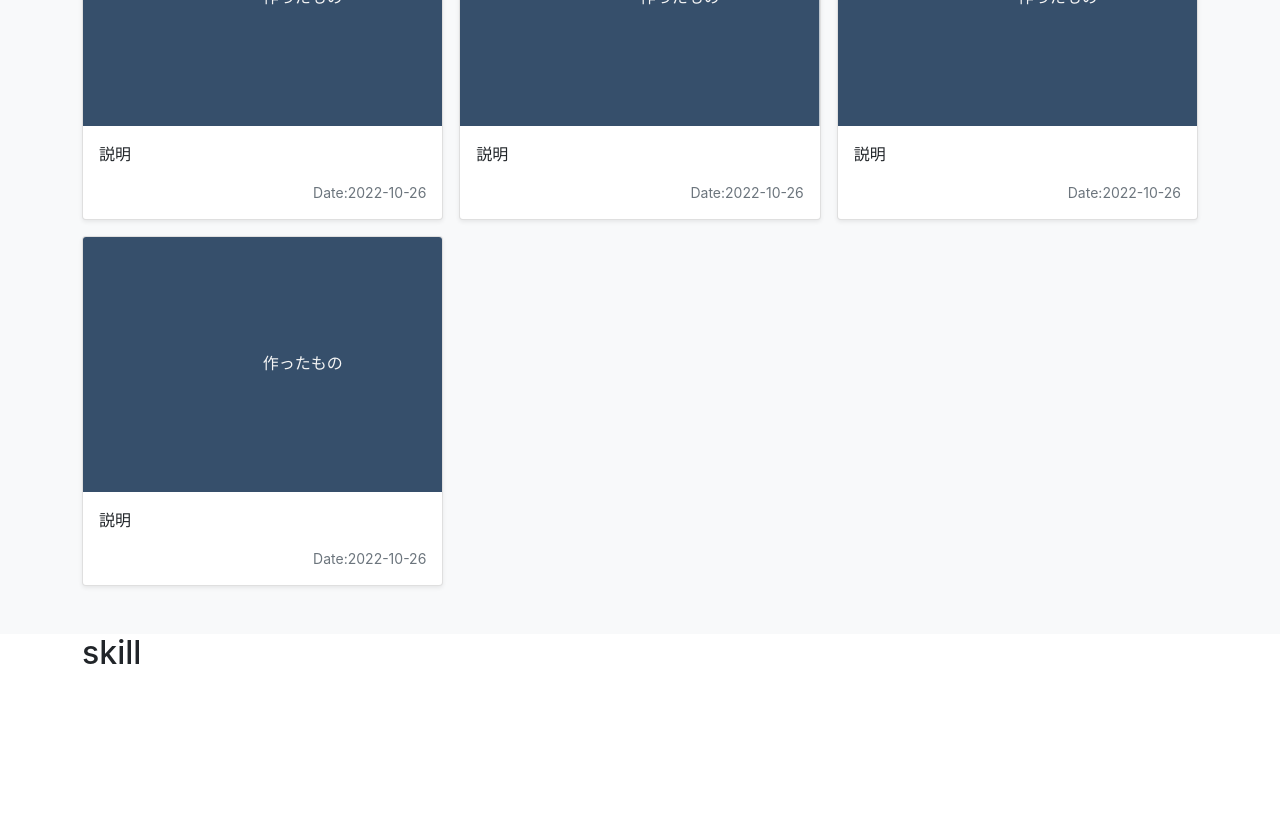
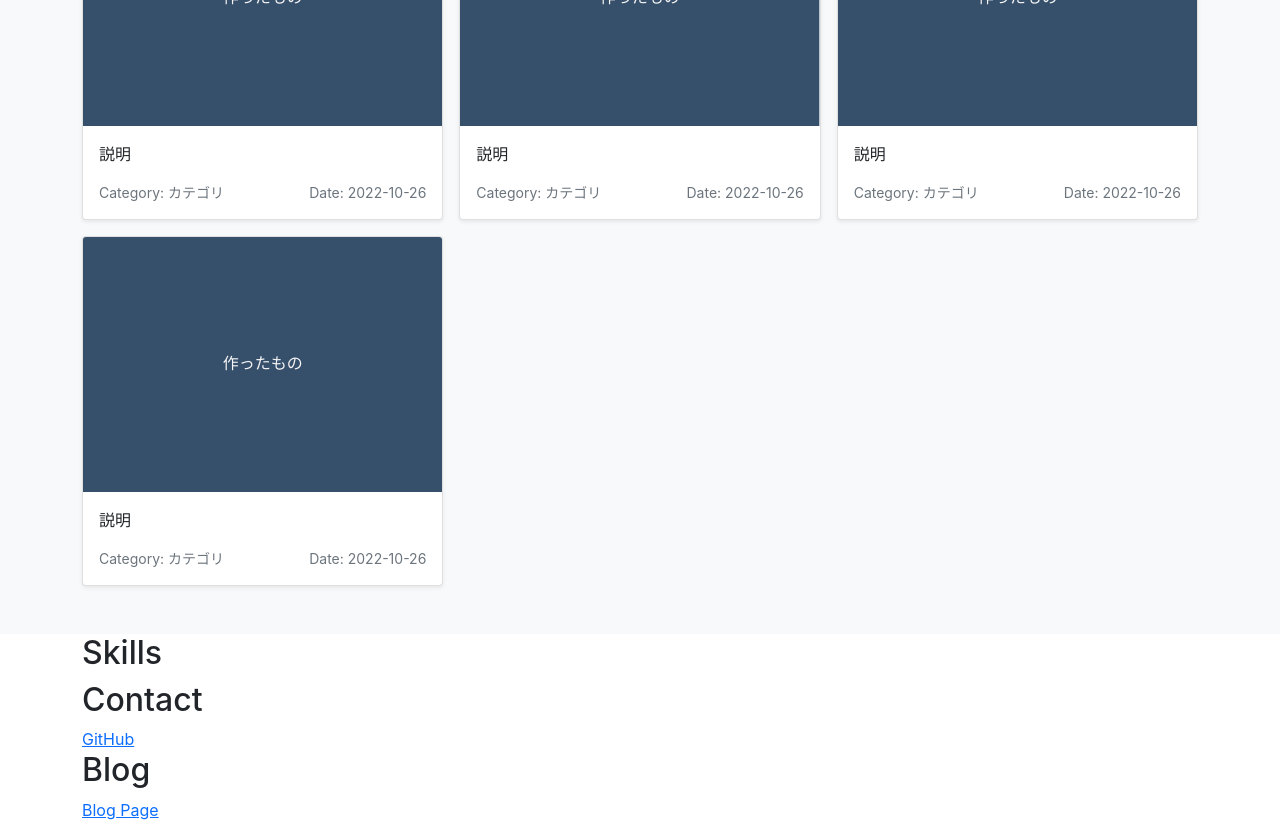
Before and after one commit to emor1/react_portfolio, a React (Create React App) app: page / in a window 1280 px wide. Shown: the part 940-1762 px from the top of the page. Before the commit the page ends 1621 px from the top, so only its background shows below. Built offline with nearby package versions, Linux system fonts and the light colour scheme.

Commit message:
update popup and edit something

```diff
--- /dev/null
+++ b/src/compornents/Contents.css
@@ -0,0 +1,7 @@
+.popup-content {
+    margin: auto;
+    border-radius: 5px;
+    background: rgb(255, 255, 255);
+    width: 50%;
+    padding: 5px;
+}
--- /dev/null
+++ b/src/compornents/Contents.jsx
@@ -0,0 +1,15 @@
+import React from "react"
+import "./Contents.css"
+
+let Contents = (works) =>{
+    const show_content = works.works
+    return(
+        <div className="container">
+            <h3>{show_content.title}</h3>
+            <img src={show_content.img} alt="" />
+            <p>Description: {show_content.detailed_description}</p>
+        </div>
+    )
+}
+
+export default Contents
--- a/src/compornents/Skills.jsx
+++ b/src/compornents/Skills.jsx
@@ -3,7 +3,7 @@ import React from "react"
 let Skills = (props)=>{
     return(
         <div className='container' id="skills">
-            <h2>skill</h2>
+            <h2>Skills</h2>
             <div className="skill-list">
                 {props.skill.map((skill, i)=>{
                     <div key={i}>
@@ -16,12 +16,4 @@ let Skills = (props)=>{
     )
 }
 
-// let PopupTest =()=> {
-//     return(
-//       <Popup  trigger={<button> Trigger</button>} modal nested>
-//       <div >Popup content here !!</div>
-//     </Popup>
-//     )
-
-// }
 export default Skills
--- /dev/null
+++ b/src/compornents/Works.jsx
@@ -0,0 +1,52 @@
+import React from "react"
+import Popup from 'reactjs-popup';
+import 'reactjs-popup/dist/index.css'
+
+import Contents from "./Contents";
+
+let Works = (props) =>{
+  return (
+    // コンテンツ全体
+    <div className='album py-5 bg-light' id="works">
+      <div className='container'>
+        <h2>Works</h2>
+        <div className='row row-cols-1 row-cols-s3m-2 row-cols-md-3 g-3'>
+
+          {/* コンテンツの中身 */}
+          {props.works.map((work, i)=>(
+            <div className='col' key={i}>
+
+              <Popup trigger={
+                <div className='card shadow-sm'>
+                  <svg className="bd-placeholder-img card-img-top" width="100%" height="255" role="img" preserveAspectRatio="xMidYMid slice" focusable="false">
+                  <rect width="100%" height="100%" fill="#364f6b"/>
+                  <text x="50%" y="50%" text-anchor="middle" fill="#f5f5f5" dy=".3em" >{work.title}</text>
+                  </svg>
+
+  {/* 後でhttps://getbootstrap.jp/docs/5.0/components/card/#image-overlaysを参考にイメージオーバーレイ実装 */}
+                  <div className='card-body'>
+                    <p className='card-text'>{work.description}</p>
+                    <div className='d-flex justify-content-between'>
+                      <small className='text-muted'>Category: {work.info}</small>
+                      <small className='text-muted'>Date: {work.date}</small>
+                    </div>
+                  </div>
+                </div>
+              }
+              modal
+              backdrop="true"
+              >
+                {/* 取り出した要素をコンテンツ表示に渡す */}
+                <Contents works={work}/>
+              </Popup>
+
+            </div>
+          ))}
+
+        </div>
+      </div>
+    </div>
+  )
+}
+
+export default Works
--- a/src/index.js
+++ b/src/index.js
@@ -5,13 +5,13 @@ import reportWebVitals from './reportWebVitals';
 
 import Profile from './compornents/Profile';
 import Header from './compornents/header';
-// import Popup from './compornents/Popup';
 import Skills from './compornents/Skills';
+import Works from './compornents/Works';
 
 import {BsRobot} from 'react-icons/bs'
 import { IconContext } from 'react-icons';
-import Popup from 'reactjs-popup';
-import 'reactjs-popup/dist/index.css'
+import Contents from './compornents/Contents';
+
 
 const self_intro = [
   {
@@ -46,8 +46,8 @@ const section =[
 
 const works = [
   {
-    title: "作ったもの",
-    info: "カテゴリ",
+    title: "CaTwitter",
+    info: "ものづくり",
     description: "説明",
     date:"2022-10-26",
     detailed_description: "AAAAAAAAAAAAAAAAAA"
@@ -57,46 +57,46 @@ const works = [
     info: "カテゴリ",
     description: "説明",
     date:"2022-10-26",
-    detailed_description: "AAAAAAAAAAAAAAAAAA"
+    detailed_description: "BBBBBBBBBBBBBBBB"
   },
   {
     title: "作ったもの",
     info: "カテゴリ",
     description: "説明",
     date:"2022-10-26",
-    detailed_description: "AAAAAAAAAAAAAAAAAA"
+    detailed_description: "CCCCCCCCCCCCCC"
   },
   {
     title: "作ったもの",
     info: "カテゴリ",
     description: "説明",
     date:"2022-10-26",
-    detailed_description: "AAAAAAAAAAAAAAAAAA"
+    detailed_description: "DDDDDDDDDDDDDDDDD"
   },
   {
     title: "作ったもの",
     info: "カテゴリ",
     description: "説明",
     date:"2022-10-26",
-    detailed_description: "AAAAAAAAAAAAAAAAAA"
+    detailed_description: "EEEE"
   },
   {
     title: "作ったもの",
     info: "カテゴリ",
     description: "説明",
     date:"2022-10-26",
-    detailed_description: "AAAAAAAAAAAAAAAAAA"
+    detailed_description: "FFFFFF"
   },
   {
     title: "作ったもの",
     info: "カテゴリ",
     description: "説明",
     date:"2022-10-26",
-    detailed_description: "AAAAAAAAAAAAAAAAAA"
+    detailed_description: "GGGGGG"
   }
 ]
 
-const skill=[
+const skill = [
   {
       name: "Skill example",
       img: "#"
@@ -108,73 +108,15 @@ const skill=[
 ]
 
 
-let Content = (props) =>{
-  return (
-    // コンテンツ全体
-    <div className='album py-5 bg-light' id="works">
-      <div className='container'>
-        <h2>Works</h2>
-        <div className='row row-cols-1 row-cols-s3m-2 row-cols-md-3 g-3'>
-
-          {/* コンテンツの中身 */}
-          {props.works.map((work, i)=>(
-            <div className='col' key={i}>
-
-              <Popup trigger={
-                <div className='card shadow-sm'>
-                  <svg className="bd-placeholder-img card-img-top" width="100%" height="255" role="img" preserveAspectRatio="xMidYMid slice" focusable="false">
-                  <rect width="100%" height="100%" fill="#364f6b"/>
-                  <text x="50%" y="50%" fill="#f5f5f5" dy=".3em" >{work.title}</text>
-                  </svg>
-
-  {/* 後でhttps://getbootstrap.jp/docs/5.0/components/card/#image-overlaysを参考にイメージオーバーレイ実装 */}
-                  <div className='card-body'>
-                    <p className='card-text'>{work.description}</p>
-                    <div className='d-flex justify-content-end'>
-                      <small className='text-muted'>Date:{work.date}</small>
-                    </div>
-                  </div>
-                </div>
-              }
-              modal
-              >
-                <div >
-                    Content: {work.detailed_description}
-                </div>
-              </Popup>
-
-            </div>
-          ))}
-
-        </div>
-      </div>
+let Others = (content) =>{
+  const other_content = content.content
+  return(
+    <div className='container' id={other_content.id}>
+      <h2>{other_content.title}</h2>
+      <a href={other_content.link}>{other_content.link_title}</a>
     </div>
   )
 }
-
-const name = [
-  {
-    title: "Contact",
-    id: "contact"
-  },
-  {
-    title: "Blog",
-    id : "blog"
-  }
-]
-
-let BaseContainer=(name)=>{
-  return(
-    <div>
-      {name.name.map((content, i)=>{
-        <div className='container' id={content.id}>
-          <h2>{content.title}</h2>
-        </div>
-      })}
-    </div>
-  );
-}
-
 
 
 
@@ -184,10 +126,10 @@ root.render(
     <main>
       <Header data={section}/>
       <Profile content={self_intro} id="top"/>
-      <Content works={works}/>
-      {/* <PopupTest/> */}
+      <Works works={works}/>
       <Skills skill={skill}/>
-      {/* <BaseContainer name={name}/> */}
+      <Others content={{title:"Contact", link:"#", link_title: "GitHub", id:"#contact"}}/>
+      <Others content={{title:"Blog", link:"#", link_title: "Blog Page",id:"#blog"}}/>
     </main>
   </React.StrictMode>
 );
```
Also changed, not shown: src/compornents/Popup.css (deleted, +0 -10 lines), src/compornents/Popup.jsx (deleted, +0 -32 lines), 11 other files (tests, documents, lock files or other folders).
